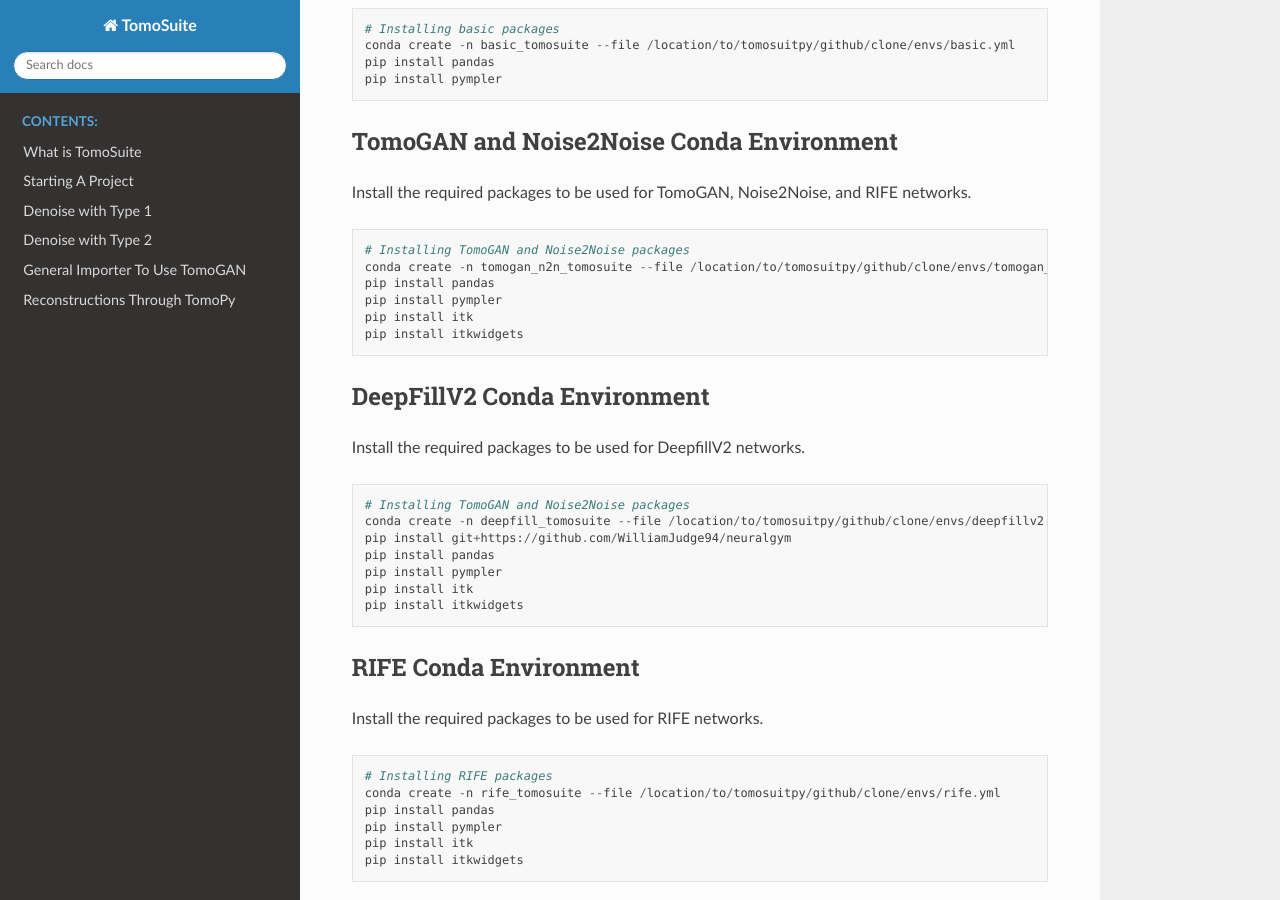
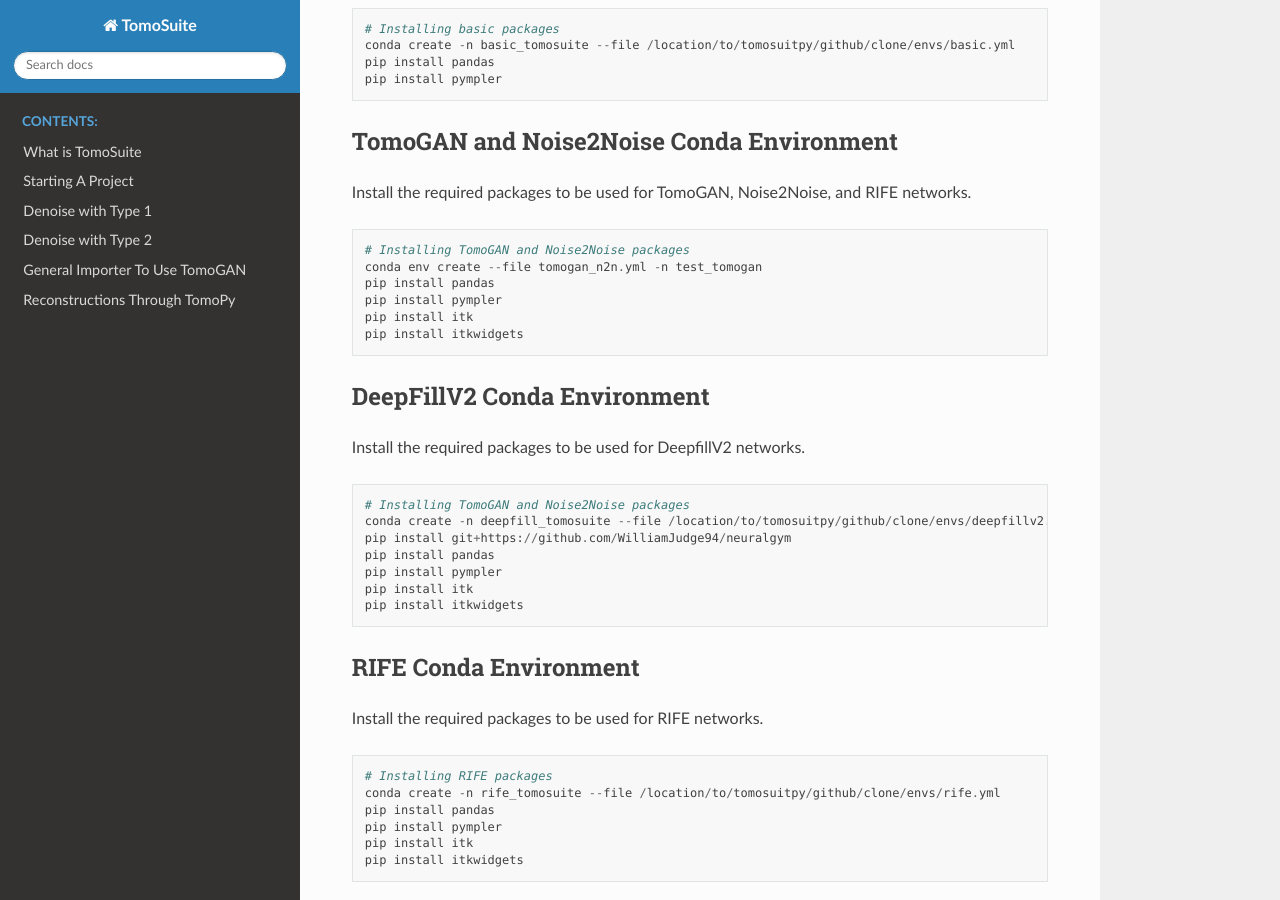
Before and after one commit to WilliamJudge94/tomosuitepy, a Sphinx documentation site: the page built from docs/00_installation.rst, in a window 1280 px wide and 900 px high, scrolled down 535 px. Built offline with Sphinx 7.4.7 and the Read the Docs theme 2.0.0, drawn with Linux system fonts in a browser that asks for light colours.

Commit message:
Updating tomogan installation

```diff
--- a/docs/00_installation.rst
+++ b/docs/00_installation.rst
@@ -43,7 +43,7 @@ Install the required packages to be used for TomoGAN, Noise2Noise, and RIFE netw
 .. code:: python
 
     # Installing TomoGAN and Noise2Noise packages
-    conda create -n tomogan_n2n_tomosuite --file /location/to/tomosuitpy/github/clone/envs/tomogan_n2n.yml
+    conda env create --file tomogan_n2n.yml -n test_tomogan
     pip install pandas
     pip install pympler
     pip install itk
```
